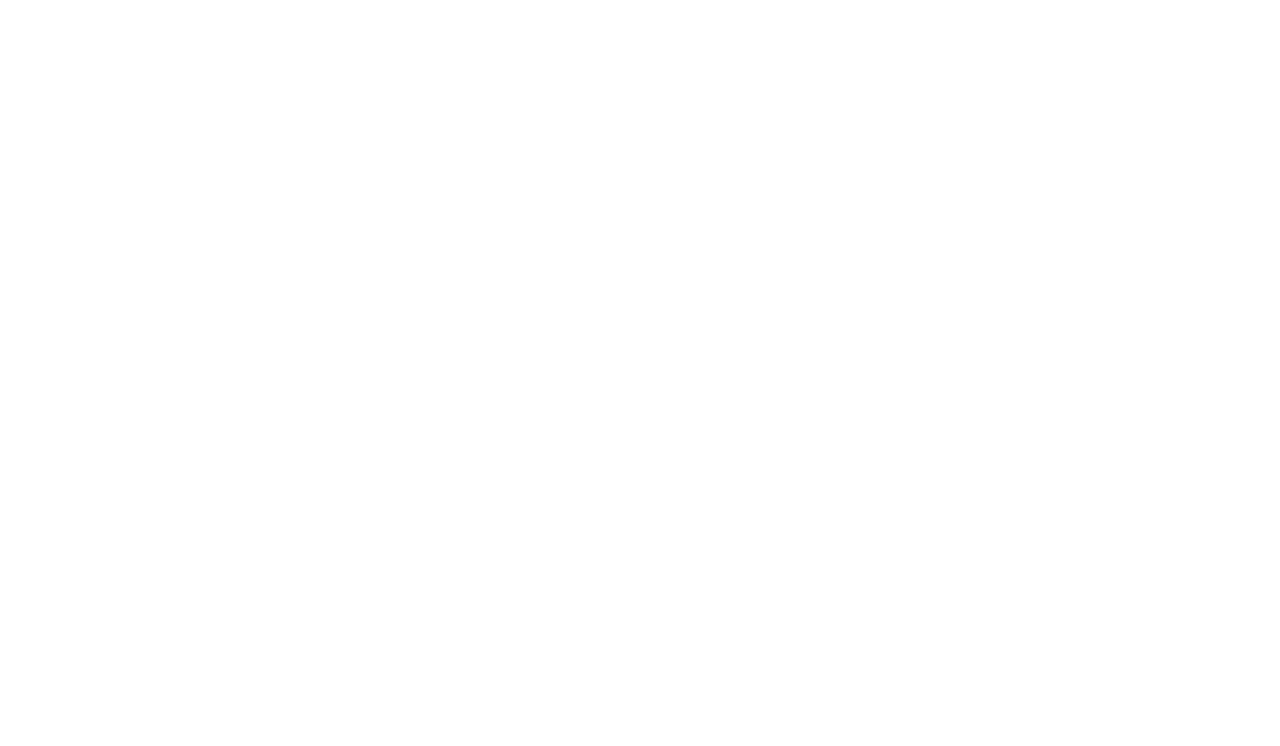
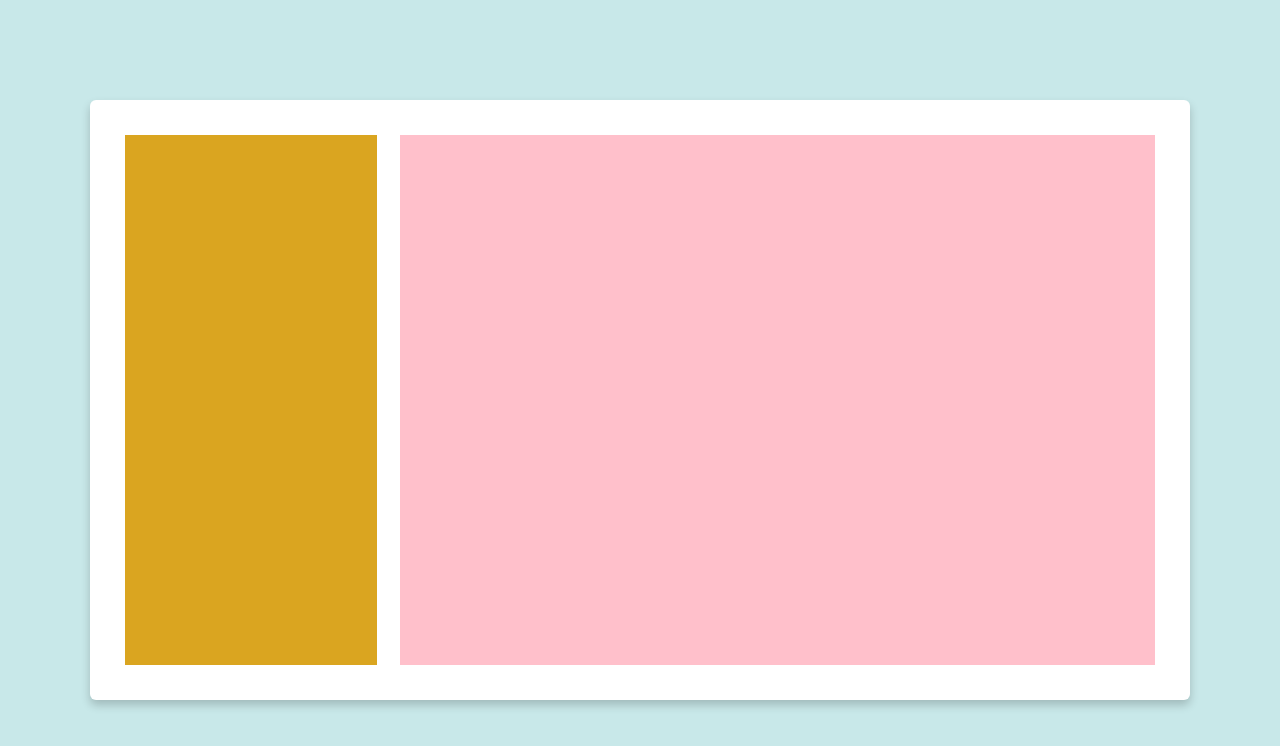
Before and after one commit to aminfarzinrad/mini-project-09-contact-us-form, a plain HTML site: page index.html in a window 1280 px wide. Drawn offline with Linux system fonts and the light colour scheme.

Commit message:
add container

```diff
--- a/css/app.css
+++ b/css/app.css
@@ -1,5 +1,40 @@
+@import url("https://fonts.googleapis.com/css2?family=Poppins:wght@200;300;400;500;600;700&display=swap");
 *{
     padding: 0;
     margin: 0;
     box-sizing: border-box;
 }
+body{
+    font-family: 'Poppins';
+    background-color: #c8e8e9;
+    display: flex;
+    justify-content: center;
+    align-items: center;
+    height: 100vh;
+}
+.container{
+    max-width: 1100px;
+    width: 100%;
+    height: 600px;
+    border-radius: 6px;
+    box-shadow: 0 5px 10px rgba(0, 0, 0, 0.2);
+    padding: 35px;
+    background-color: #fff;
+}
+.content{
+    height: 100%;
+    display: flex;
+    justify-content: center;
+    align-items: center;
+    gap: 23px;
+}
+.content-left{
+    width: 25%;
+    background-color: goldenrod;
+    height: 100%;
+}
+.content-right{
+    width: 75%;
+    background-color: pink;
+    height: 100%;
+}
--- a/index.html
+++ b/index.html
@@ -7,6 +7,17 @@
     <title>mini-project-09</title>
 </head>
 <body>
+    <div class="container">
+
+        <div class="content">
+
+            <div class="content-left"></div>
+
+            <div class="content-right"></div>
+
+        </div>
+
+    </div>
 
 </body>
 </html>
```
